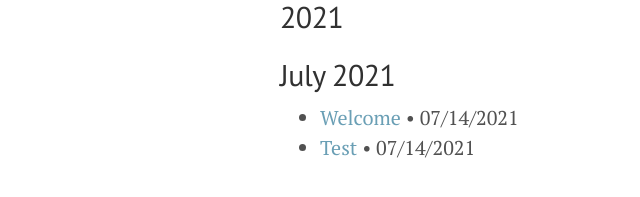
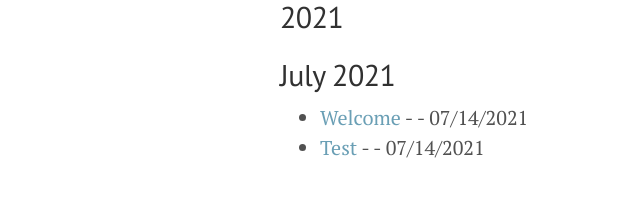
Before and after one commit to pkiel/notebook, a Jekyll site: the page built from date.md, in a window 1280 px wide. Shown: the part 204-401 px from the top of the page, without its empty margins (0-640 px from the left). Built offline with Jekyll 4.4.1, drawn with Linux system fonts in a browser that asks for light colours.

Commit message:
Update date.md

```diff
--- a/date.md
+++ b/date.md
@@ -27,7 +27,10 @@ title: Posts by Date
 			<i class="fa fa-link"></i></a>
 	</h3>
 	{% else %}
-		<li><a href="{{ post.url | prepend: site.baseurl }}">{{ post.title }}</a> {% if post.date %} • {{ post.date | date: "%m/%d/%Y" }}{% endif %}</li>
+		<li><a href="{{ post.url | prepend: site.baseurl }}">{{ post.title }}</a> {% if post.categories %} - {% for category in categories %}
+  <a href="{{site.baseurl}}/categories/#{{category|slugize}}">{{ category }}</a>
+  {% unless forloop.last %}&nbsp;{% endunless %}
+  {% endfor %} {% endif %} {% if post.date %} - {{ post.date | date: "%m/%d/%Y" }}{% endif %}</li>
 	{% endif %}
 {% endfor %}
 	</ul>
```
